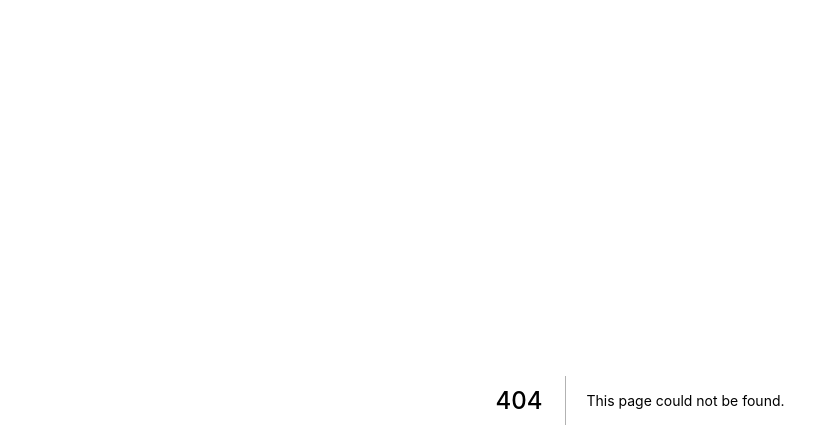
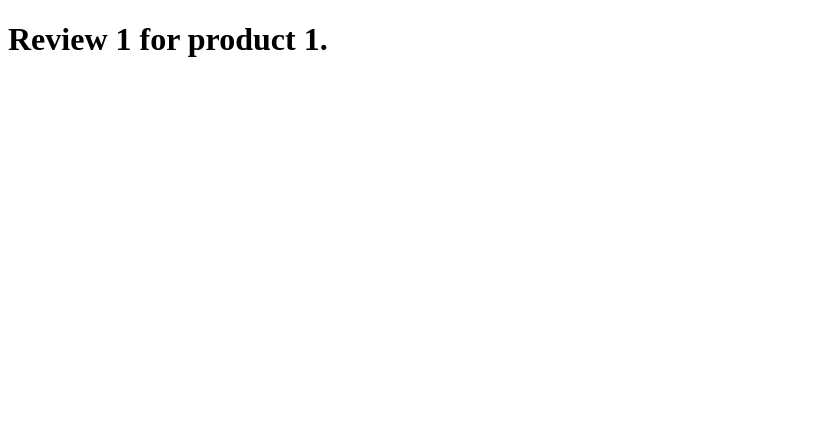
Before and after one commit to nikolasnorth/learning-nextjs, a Next.js app in the folder frontend/: page /product/1/review/1 in a window 1280 px wide. Before the commit this address had no page. Shown: the top 448 px of the page, without its empty margins (0-839 px from the left). Built offline with nearby package versions, Linux system fonts and the light colour scheme.

Commit message:
8. nested dynamic routes

```diff
--- /dev/null
+++ b/frontend/pages/product/[productId]/review/[reviewId].tsx
@@ -0,0 +1,7 @@
+import {useRouter} from "next/router";
+
+export default function Review() {
+  const router = useRouter();
+  const {productId, reviewId} = router.query;
+  return <h1>Review {reviewId} for product {productId}.</h1>;
+}
```
Also changed, not shown: frontend/pages/product/[productId]/index.tsx (renamed from frontend/pages/product/[id].tsx).
